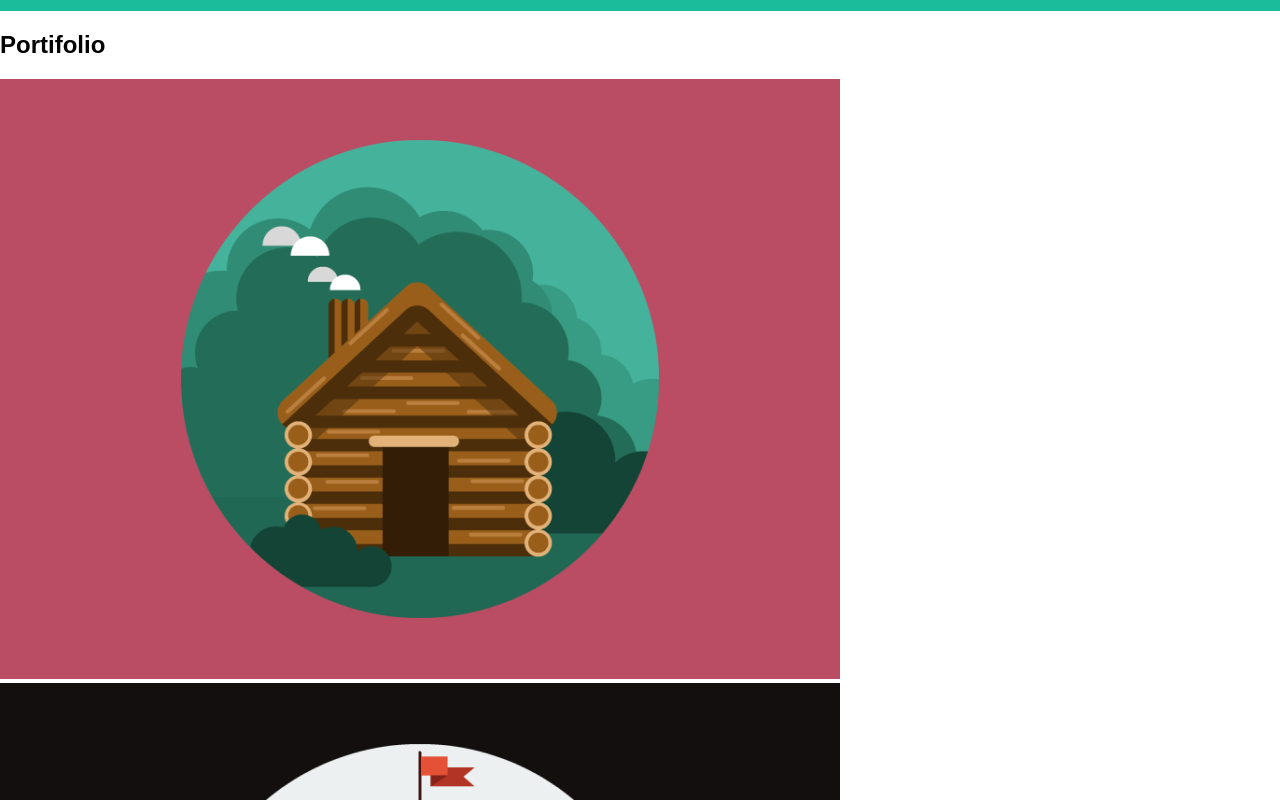
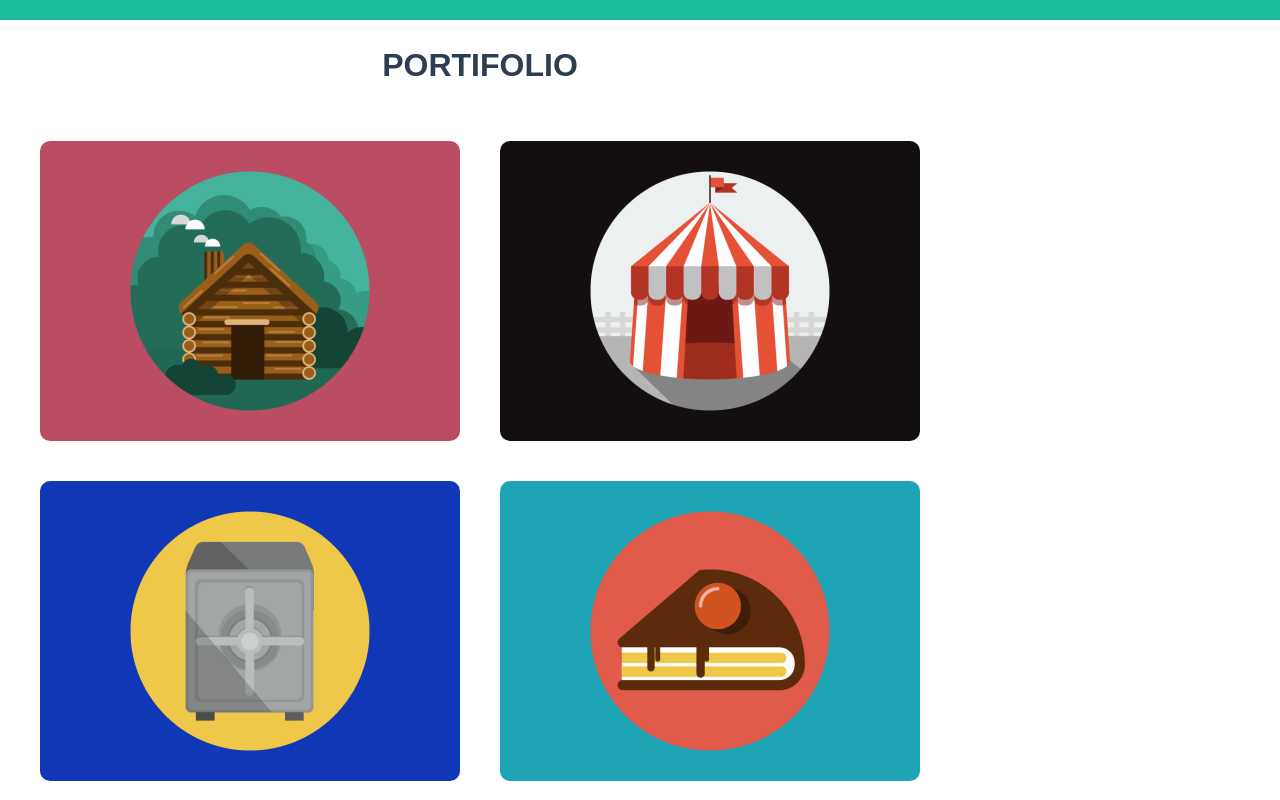
Before and after one commit to POLLY1515/Bootcamp-React-Dev-Superior, a plain HTML site: page projeto2/index.html in a window 1280 px wide. Shown: the part 480-1280 px from the top of the page. Drawn offline with Linux system fonts and the light colour scheme; a web font is replaced by a local one.

Commit message:
Estilizando a seção portfolio

```diff
--- a/projeto2/css/style.css
+++ b/projeto2/css/style.css
@@ -54,10 +54,39 @@ html , body{
 }
 .profile-title {
     margin:35px 0 0 0;
+    font-size: 2rem;
 
+}
+.title-portifolio{
+    text-align: center;
+    width: 700;
+    height: 48px;
+    font-size: 2rem;
+    text-transform: uppercase;
+    color: #2C3E50;
 }
 .profile-description{
     margin: 0;
+    font-size: 1rem;
+}
+#portifolio{
+    width: 100%;
+    max-width: 960px;
+    border-radius: 10px;
+
+}
+.portfolio-container{
+    display: flex;
+    justify-content: center;
+    flex-wrap: wrap;
+}
+
+.portifolio-item{
+    width: calc(100% - 40px);
+    max-width: 420px;
+    border-radius: 10px;
+    cursor: pointer;
+    margin: 20px;
 }
 footer{
     background-color: #2C3E50;
--- a/projeto2/index.html
+++ b/projeto2/index.html
@@ -22,29 +22,28 @@
           <li><a href="#about">About</a></li>
           <li>
             <a href="https://github.com/POLLY1515" target="_blank">Contact</a>
-
           </li>
-
         </ul>
       </nav>
     </header>
     <main>
-      <section class="profile-container">
+      <section class="profile-container ">
         <div class="itens-container">
           <img src="imagens/Profile Image.svg" alt="Meu perfil" />
           <h1 class="profile-title">Alex Brow</h1>
           <p class="profile-description">Full stack - Spring - React</p>
         </div>
       </section>
-      <section>
-        <h2>Portifolio</h2>
-        <div>
-          <img src="imagens/casinha.png" alt="Casa de madeira" />
-          <img src="imagens/barraca.png" alt="Barraca" />
-          <img src="imagens/lavadora.png" alt="Lavadora" />
-          <img src="imagens/pedacobolo.png" alt="Pedaço de bolo" />
-          <img src="imagens/manete.png" alt="Manete" />
-          <img src="imagens/submarino.png" alt="Submarino" />
+      <section id="portifolio">
+        <h2 class="title-portifolio">Portifolio</h2>
+        <div class="portfolio-container">
+          <img class="portifolio-item" src="imagens/casinha.png" alt="Casa de madeira" />
+          <img class="portifolio-item" src="imagens/barraca.png" alt="Barraca" />
+          <img class="portifolio-item" src="imagens/lavadora.png" alt="Lavadora" />
+          <img class="portifolio-item" src="imagens/pedacobolo.png" alt="Pedaço de bolo" />
+          <img class="portifolio-item" src="imagens/manete.png" alt="Manete" />
+          <img class="portifolio-item"
+           src="imagens/submarino.png" alt="Submarino" />
         </div>
       </section>
     </main>
```
